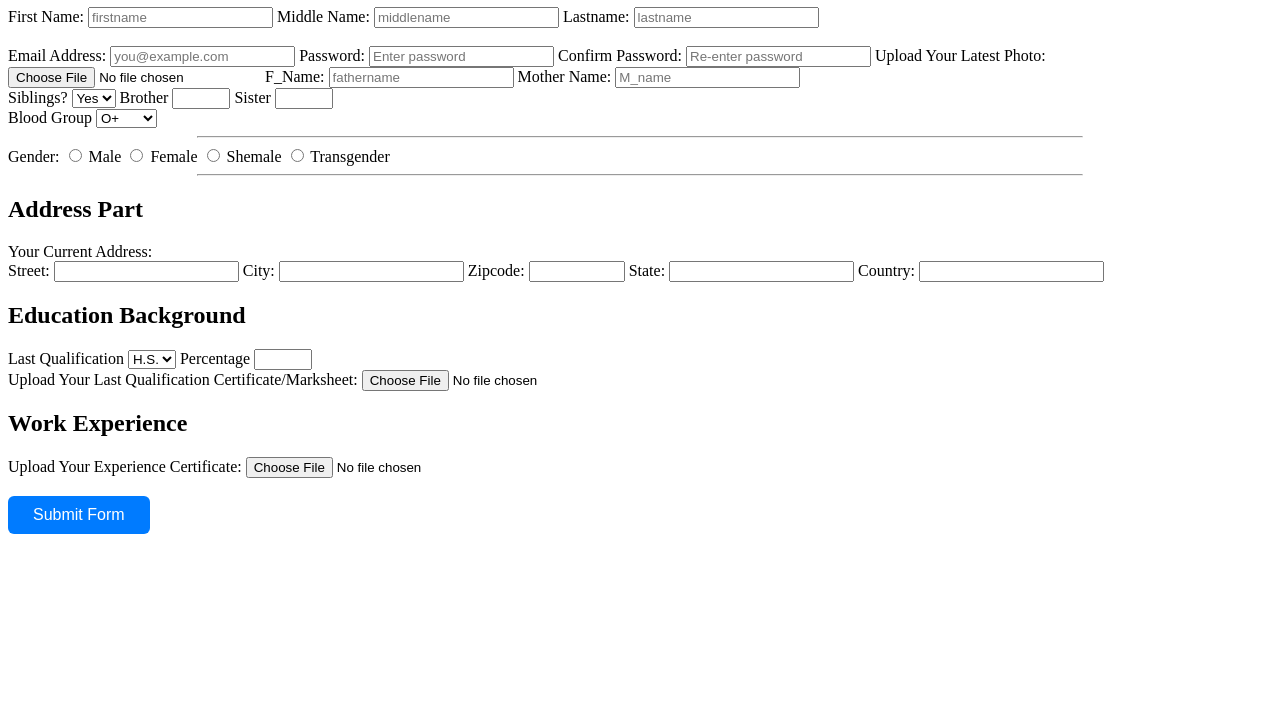
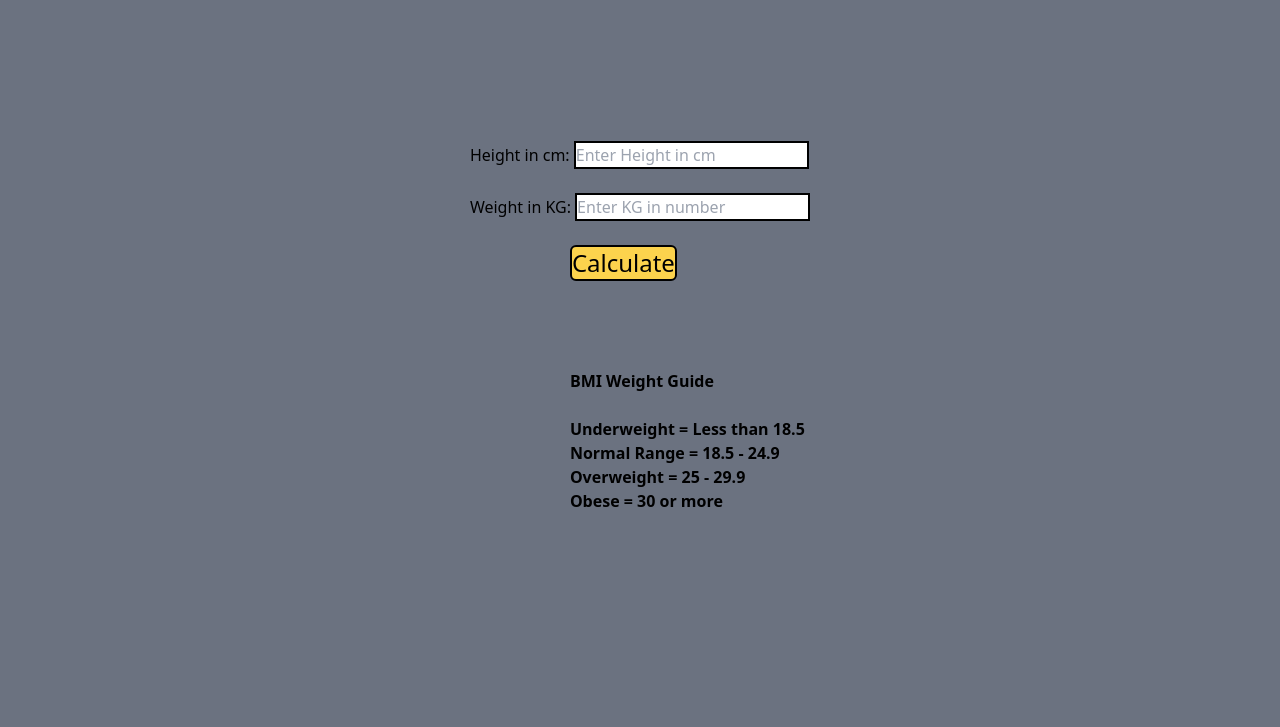
Before and after one commit to shadab3105-coder/BMI_Calculator, a plain HTML site: page index.html in a window 1280 px wide. Shown: the part 73-800 px from the top of the page. Drawn offline with nearby package versions, Linux system fonts and the light colour scheme.

Commit message:
Update index.html

```diff
--- a/index.html
+++ b/index.html
@@ -4,120 +4,38 @@
 <head>
   <meta charset="UTF-8">
   <meta name="viewport" content="width=device-width, initial-scale=1.0">
-  <title>Registration Form</title>
+  <title>BMI Calculator</title>
+  <script src="https://cdn.tailwindcss.com"></script>
+</head>
 
-</head>
-<link rel="stylesheet" href="Registration_form.CSS"> <!--bridge to css-->
+<body class="flex justify-center items-center min-h-screen bg-gray-500">
+  <div>
 
-<body>
-  <h1>This is Simple Registration Form</h1>
-  <form action="url" method="get">
-    <nav><label for="">First Name: </label>
-      <input type="" placeholder="firstname" name="" id="">
-      <label for="">Middle Name: </label>
-      <input type="" placeholder="middlename" name="" id="">
-      <label for="">Lastname: </label>
+    <form class="form"> <!--form ke andar hi input element h to querySelector sirf all nh-->
+      <label for="height">Height in cm: </label> <!--NOTE:- cursor label mei click karne par focus hoga box mei-->
+      <input id="height" class="border-black border-2" placeholder="Enter Height in cm">
+      <br><br>
+      <label for="weight">Weight in KG: </label>
+      <input id="weight" class="border-black border-2" placeholder="Enter KG in number">
+      <br><br>
+      <button type="submit"
+        class="border-2 border-black rounded-md text-2xl ml-[100px] text-black bg-amber-300">Calculate</button>
 
-      <input type="" placeholder="lastname" name="" id="">
-    </nav><br>
-
-    <!--LOGIN PART-->
-    <label for="">Email Address:</label>
-    <input type="email" name="email" placeholder="you@example.com" required>
-
-    <label for="">Password:</label>
-    <input type="password" name="password" placeholder="Enter password" required>
-
-    <label for="">Confirm Password:</label>
-    <input type="password" name="confirm_password" placeholder="Re-enter password" required>
-
-    <!--for image uploading-->
-    <label for="imageUpload">Upload Your Latest Photo:</label>
-    <input type="file" id="imageUpload" name="imageUpload" accept="image/*">
+      <div id="results" class="mt-4 ml-[100px] font-bold text-white"></div>
+      <!--ye white text ke lye h jo calculate par show hoga bus-->
+      <!--<div id="results"></div>ye bus id tag krne ke lye use hua or kch nh-->
+      <br><br><br>
+      <div class="ml-[100px] font-bold">
+        <h3>BMI Weight Guide</h3><br>
+        <p>Underweight = Less than 18.5</p>
+        <p>Normal Range = 18.5 - 24.9</p>
+        <p>Overweight = 25 - 29.9</p>
+        <p>Obese = 30 or more</p>
+      </div>
+    </form>
+  </div>
 
 
-    <label for="">F_Name: </label>
-    <input type="" placeholder="fathername" name="" id="">
-    <label for="">Mother Name: </label>
-    <input type="" placeholder="M_name" name="" id=""><br>
-
-    <!--Siblings part-->
-    <label for="">Siblings?</label>
-    <select name="Category" id=""> <!--most imp tag-->
-      <option value="general">Yes</option>
-      <option value="general">No</option>
-    </select>
-    <label for="">Brother</label>
-    <input type="number" name="Brother" min="0" max="10" style="width: 50px;" id=""><!--min 0 imp part-->
-    <label for="">Sister</label>
-    <input type="number" name="Sister" min="0" max="10" style="width: 50px;" id=""><!--min 0 imp part-->
-    <!--Blood Group-->
-    <br>
-    <label for="">Blood Group</label>
-    <select name="Category" id=""> <!--most imp tag-->
-      <option value="general">O+</option>
-      <option value="general">B+</option>
-      <option value="general">B-</option>
-      <option value="general">OB-</option>
-      <option value="general">OB+</option>
-      <option value="general">Forget</option>
-    </select>
-    <hr style="width: 70%;">
-    <!--Gender-->
-    <label>Gender:</label>
-
-    <input type="radio" id="male" name="gender" value="Male">
-    <label for="male">Male</label>
-
-    <input type="radio" id="female" name="gender" value="Female">
-    <label for="female">Female</label>
-
-    <input type="radio" id="shemale" name="gender" value="Shemale">
-    <label for="shemale">Shemale</label>
-
-    <input type="radio" id="trans" name="gender" value="Transgender">
-    <label for="trans">Transgender</label>
-    <hr style="width: 70%;">
-    <h2>Address Part</h2>
-    <label for="Adress">Your Current Address: </label><br>
-
-    <label for="">Street: </label>
-    <input type="tel" name="" id="">
-    <label for="">City: </label>
-    <input type="tel" name="" id="">
-    <label for="">Zipcode: </label>
-    <input type="number" name="" min="0" max="1000000" id="numbers">
-    <label for="">State: </label>
-    <input type="tel" name="" pattern="[A-Za-z\s]+" title="Only letters allowed" required id="">
-    <label for="">Country: </label>
-    <input type="tel" name="" id=""><br>
-
-    <!--Education Information-->
-    <h2>Education Background</h2>
-    <label for="">Last Qualification</label>
-
-    <select name="" id="">
-      <option value="">H.S.</option>
-      <option value="">UG</option>
-      <option value="">PG</option>
-    </select>
-    <label for="">Percentage</label>
-    <input type="number" name="percent" min="0" max="100" style="width: 50px;" id=""><br>
-    <label for="imageUpload">Upload Your Last Qualification Certificate/Marksheet:</label>
-    <input type="file" id="imageUpload" name="imageUpload" accept="image/*">
-
-    <!--Work details-->
-    <h2>Work Experience</h2>
-    <label for="imageUpload">Upload Your Experience Certificate:</label>
-    <input type="file" id="imageUpload" name="imageUpload" accept="image/*">
-    <br><br>
-    <button class="submit"
-      style="padding: 10px 25px; font-size: 16px; background-color: #007bff; color: white; border: none; border-radius: 6px; cursor: pointer;">
-      Submit Form
-    </button>
-
-
-  </form>
 </body>
 
 </html>
```
